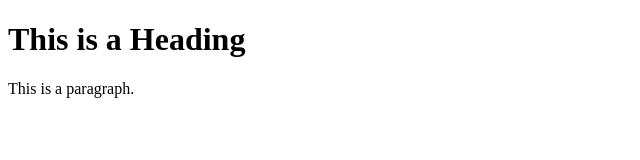
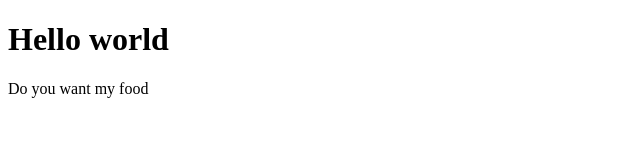
Before and after one commit to sagotty/sagotty.github.io, a plain HTML site: page bnk48.html in a window 1280 px wide. Shown: the whole page, without its empty margins (0-640 px from the left). Drawn offline with Linux system fonts and the light colour scheme.

Commit message:
แก้ไข

```diff
--- a/bnk48.html
+++ b/bnk48.html
@@ -5,8 +5,8 @@
 </head>
 <body>
 
-<h1>This is a Heading</h1>
-<p>This is a paragraph.</p>
+<h1>Hello world</h1>
+<p>Do you want my food</p>
 
 </body>
 </html>
```
